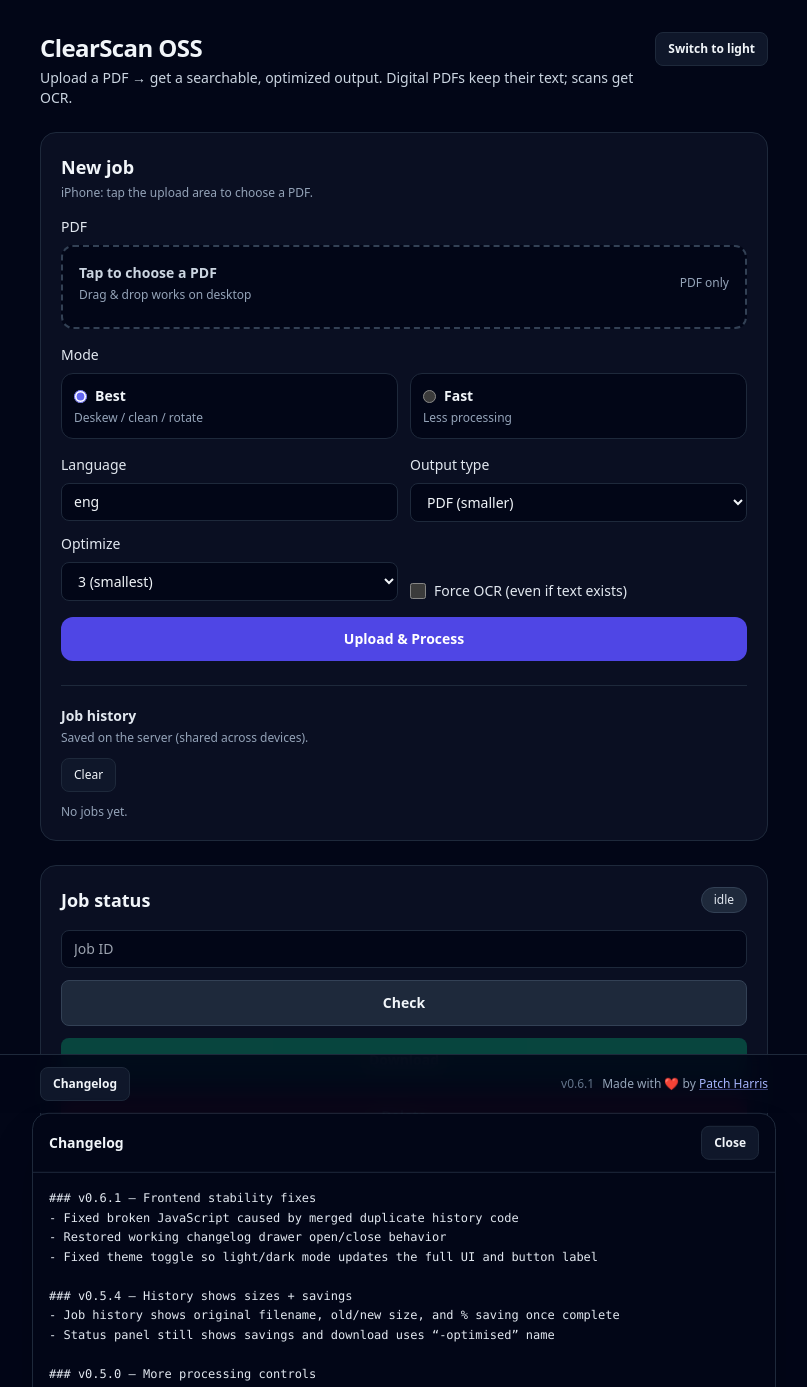
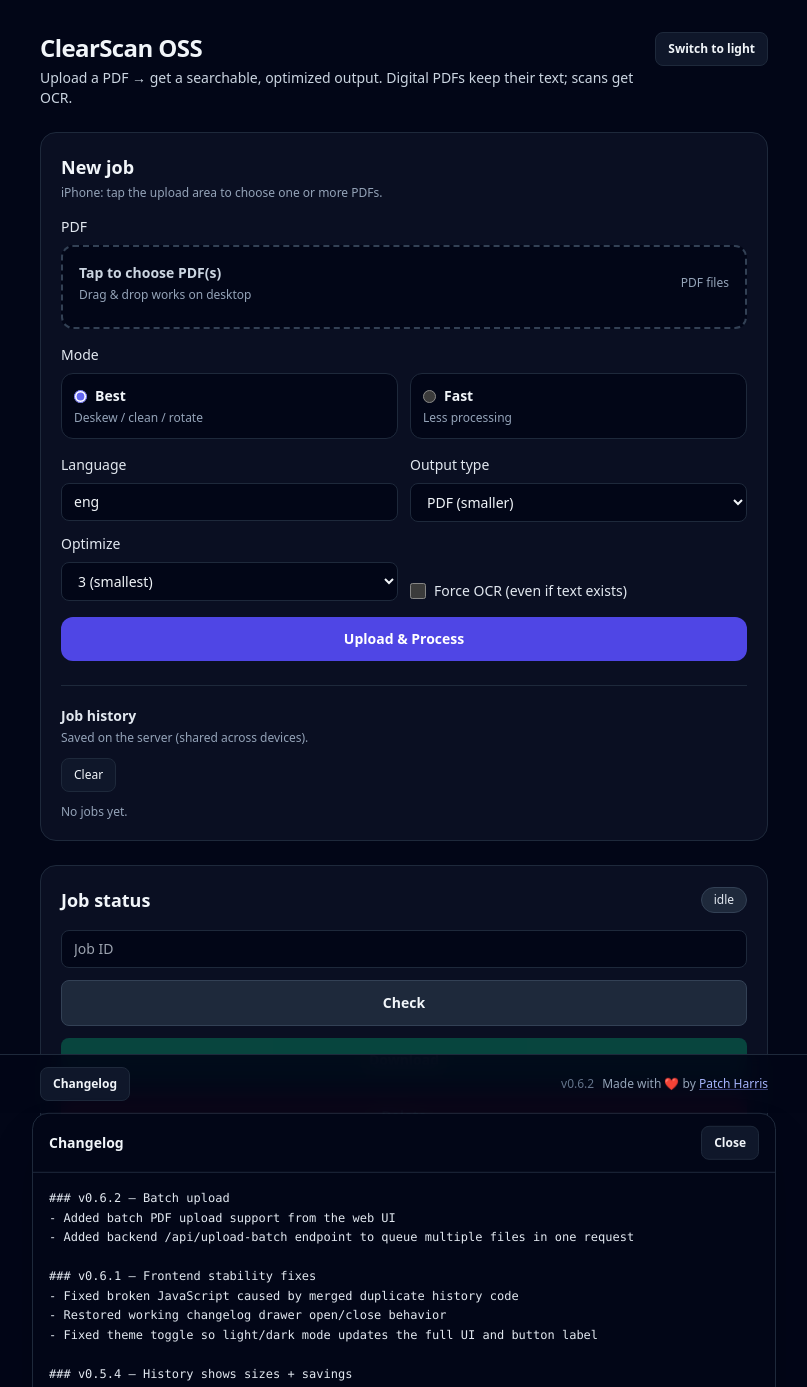
Before and after one commit to patchharris/clearscan-oss, a FastAPI app: page / in a window 1280 px wide. Shown: the whole page, without its empty margins (236-1043 px from the left). Run offline with FastAPI, Linux system fonts and the light colour scheme; data that the repository does not hold is empty; parts of the project's set-up code (start-up, migrations or seed data) failed here and were passed over; some libraries are stand-ins or nearby versions.

Commit message:
feat(batch): add multi-file upload flow and backend batch queue endpoint (v0.6.2)

```diff
--- a/app/main.py
+++ b/app/main.py
@@ -13,7 +13,7 @@ from fastapi.responses import HTMLResponse, JSONResponse, FileResponse
 from fastapi.staticfiles import StaticFiles
 from fastapi.templating import Jinja2Templates
 
-APP_VERSION = "v0.6.1"
+APP_VERSION = "v0.6.2"
 
 APP_DIR = Path(__file__).resolve().parent
 ENGINE = Path("/srv/engine/clearscan_engine.py")
@@ -130,6 +130,47 @@ def run_job(job_id: str, lang: str, mode: str, force_ocr: bool, output_type: str
         write_status(paths["status"], "error", exit_code=rc)
 
 
+def create_job_from_upload(file: UploadFile, contents: bytes, lang: str, mode: str, force_ocr: bool, output_type: str, optimize: str):
+    size_mb = len(contents) / (1024 * 1024)
+    if size_mb > MAX_UPLOAD_MB:
+        return None, f"File too large: {size_mb:.1f}MB (max {MAX_UPLOAD_MB}MB)"
+
+    job_id = uuid.uuid4().hex
+    paths = job_paths(job_id)
+    paths["base"].mkdir(parents=True, exist_ok=True)
+    paths["input"].write_bytes(contents)
+
+    original_name = safe_filename(file.filename or "document.pdf")
+    paths["meta"].write_text(
+        json.dumps(
+            {
+                "job_id": job_id,
+                "filename": original_name,
+                "created": iso_now(),
+                "lang": lang,
+                "mode": mode,
+                "force_ocr": force_ocr,
+                "output_type": output_type,
+                "optimize": optimize,
+                "input_bytes": len(contents),
+            },
+            indent=2,
+        ),
+        encoding="utf-8",
+    )
+
+    write_status(paths["status"], "queued")
+
+    t = threading.Thread(
+        target=run_job,
+        args=(job_id, lang, mode, force_ocr, output_type, optimize),
+        daemon=True,
+    )
+    t.start()
+
+    return {"job_id": job_id, "filename": original_name, "input_bytes": len(contents)}, None
+
+
 @app.get("/", response_class=HTMLResponse)
 def index(request: Request):
     return templates.TemplateResponse("index.html", {"request": request})
@@ -192,47 +233,44 @@ async def upload_pdf(
     optimize: str = Form("3"),
 ):
     contents = await file.read()
-    size_mb = len(contents) / (1024 * 1024)
-    if size_mb > MAX_UPLOAD_MB:
+    job, err = create_job_from_upload(file, contents, lang, mode, force_ocr, output_type, optimize)
+    if err:
+        return JSONResponse({"error": err}, status_code=413)
+    return job
+
+
+@app.post("/api/upload-batch")
+async def upload_pdf_batch(
+    files: list[UploadFile] = File(...),
+    lang: str = Form("eng"),
+    mode: str = Form("best"),
+    force_ocr: bool = Form(False),
+    output_type: str = Form("pdf"),
+    optimize: str = Form("3"),
+):
+    if not files:
+        return JSONResponse({"error": "No files provided"}, status_code=400)
+
+    jobs = []
+    errors = []
+    for file in files:
+        contents = await file.read()
+        job, err = create_job_from_upload(file, contents, lang, mode, force_ocr, output_type, optimize)
+        if err:
+            errors.append({
+                "filename": safe_filename(file.filename or "document.pdf"),
+                "error": err,
+            })
+            continue
+        jobs.append(job)
+
+    if not jobs:
         return JSONResponse(
-            {"error": f"File too large: {size_mb:.1f}MB (max {MAX_UPLOAD_MB}MB)"},
-            status_code=413,
+            {"error": "No files were queued", "jobs": [], "errors": errors},
+            status_code=413 if errors else 400,
         )
 
-    job_id = uuid.uuid4().hex
-    paths = job_paths(job_id)
-    paths["base"].mkdir(parents=True, exist_ok=True)
-    paths["input"].write_bytes(contents)
-
-    original_name = safe_filename(file.filename or "document.pdf")
-    paths["meta"].write_text(
-        json.dumps(
-            {
-                "job_id": job_id,
-                "filename": original_name,
-                "created": iso_now(),
-                "lang": lang,
-                "mode": mode,
-                "force_ocr": force_ocr,
-                "output_type": output_type,
-                "optimize": optimize,
-                "input_bytes": len(contents),
-            },
-            indent=2,
-        ),
-        encoding="utf-8",
-    )
-
-    write_status(paths["status"], "queued")
-
-    t = threading.Thread(
-        target=run_job,
-        args=(job_id, lang, mode, force_ocr, output_type, optimize),
-        daemon=True,
-    )
-    t.start()
-
-    return {"job_id": job_id, "filename": original_name, "input_bytes": len(contents)}
+    return {"jobs": jobs, "errors": errors}
 
 
 @app.get("/api/status/{job_id}")
--- a/app/static/app.js
+++ b/app/static/app.js
@@ -69,7 +69,7 @@ async function loadVersion() {
     const v = await res.json();
     if (buildInfo) {
       const sha = v.git_sha ? ` (${String(v.git_sha).slice(0,7)})` : "";
-      buildInfo.textContent = `${v.version || "v0.6.1"}${sha}`;
+      buildInfo.textContent = `${v.version || "v0.6.2"}${sha}`;
     }
   } catch {}
 }
@@ -80,9 +80,21 @@ themeToggle?.addEventListener("click", () => setTheme(getTheme() === "dark" ? "l
 // --- File picker + drag/drop ---
 dropZone?.addEventListener("click", () => fileInput?.click());
 
+function updateSelectedFileLabel(files) {
+  const selected = files || fileInput?.files;
+  if (!selected || !selected.length) {
+    fileName.textContent = "";
+    return;
+  }
+  if (selected.length === 1) {
+    fileName.textContent = `Selected: ${selected[0].name}`;
+    return;
+  }
+  fileName.textContent = `Selected: ${selected.length} files`;
+}
+
 fileInput?.addEventListener("change", () => {
-  const f = fileInput.files?.[0];
-  fileName.textContent = f ? `Selected: ${f.name}` : "";
+  updateSelectedFileLabel(fileInput.files);
 });
 
 ["dragenter", "dragover"].forEach((evt) =>
@@ -92,13 +104,27 @@ fileInput?.addEventListener("change", () => {
     dropZone.classList.add("border-indigo-500/70");
   })
 );
-["dragleave", "drop"].forEach((evt) =>
+["dragleave"].forEach((evt) =>
   dropZone?.addEventListener(evt, (e) => {
     e.preventDefault();
     e.stopPropagation();
     dropZone.classList.remove("border-indigo-500/70");
   })
 );
+
+dropZone?.addEventListener("drop", (e) => {
+  e.preventDefault();
+  e.stopPropagation();
+  dropZone.classList.remove("border-indigo-500/70");
+
+  const droppedFiles = e.dataTransfer?.files;
+  if (!droppedFiles || !droppedFiles.length) return;
+
+  try {
+    fileInput.files = droppedFiles;
+  } catch {}
+  updateSelectedFileLabel(droppedFiles);
+});
 
 // --- Helpers ---
 function humanBytes(n) {
@@ -332,29 +358,66 @@ async function refresh(jobId, updateHistory = false) {
 uploadForm.addEventListener("submit", async (e) => {
   e.preventDefault();
 
-  jobInfo.textContent = "Uploading...";
+  const selectedFiles = fileInput?.files;
+  const fileCount = selectedFiles?.length || 0;
+  if (!fileCount) {
+    jobInfo.textContent = "Please choose at least one PDF.";
+    return;
+  }
+
+  jobInfo.textContent = fileCount > 1 ? `Uploading ${fileCount} files...` : "Uploading...";
   savingsLine.textContent = "";
 
   const formData = new FormData(uploadForm);
+  let endpoint = "/api/upload";
+  let requestBody = formData;
 
-  const res = await fetch("/api/upload", { method: "POST", body: formData });
+  if (fileCount > 1) {
+    endpoint = "/api/upload-batch";
+    const batchData = new FormData();
+    for (const f of selectedFiles) {
+      batchData.append("files", f, f.name);
+    }
+    batchData.append("lang", String(formData.get("lang") || "eng"));
+    batchData.append("mode", String(formData.get("mode") || "best"));
+    batchData.append("output_type", String(formData.get("output_type") || "pdf"));
+    batchData.append("optimize", String(formData.get("optimize") || "3"));
+    batchData.append("force_ocr", formData.has("force_ocr") ? "true" : "false");
+    requestBody = batchData;
+  }
+
+  const res = await fetch(endpoint, { method: "POST", body: requestBody });
   const data = await res.json();
 
   if (!res.ok) {
-    jobInfo.textContent = data.error || "Upload failed";
+    const failed = Array.isArray(data.errors) ? ` (${data.errors.length} failed)` : "";
+    jobInfo.textContent = `${data.error || "Upload failed"}${failed}`;
     return;
   }
 
-  const jobId = data.job_id;
-  jobInfo.textContent = `Job created: ${jobId}`;
+  const createdJobs = Array.isArray(data.jobs)
+    ? data.jobs
+    : (data.job_id ? [data] : []);
+  if (!createdJobs.length) {
+    jobInfo.textContent = "No jobs were created.";
+    return;
+  }
+
+  const failedCount = Array.isArray(data.errors) ? data.errors.length : 0;
+  jobInfo.textContent = `${createdJobs.length} job${createdJobs.length === 1 ? "" : "s"} created${failedCount ? `, ${failedCount} failed` : ""}.`;
+
+  for (const job of createdJobs) {
+    upsertLocalHistory({
+      jobId: job.job_id,
+      filename: job.filename,
+      ts: new Date().toISOString(),
+      inputBytes: typeof job.input_bytes === "number" ? job.input_bytes : undefined,
+    });
+  }
+  await renderHistory();
+
+  const jobId = createdJobs[0].job_id;
   jobIdInput.value = jobId;
-
-  upsertLocalHistory({
-    jobId,
-    filename: data.filename,
-    ts: new Date().toISOString(),
-    inputBytes: typeof data.input_bytes === "number" ? data.input_bytes : undefined,
-  });
 
   await refresh(jobId, true);
 
--- a/app/templates/index.html
+++ b/app/templates/index.html
@@ -59,7 +59,7 @@
       <!-- New job -->
       <section class="rounded-2xl bg-slate-900/60 border border-slate-800 p-5 smooth">
         <h2 class="text-lg font-semibold">New job</h2>
-        <p class="text-slate-400 text-xs mt-1">iPhone: tap the upload area to choose a PDF.</p>
+        <p class="text-slate-400 text-xs mt-1">iPhone: tap the upload area to choose one or more PDFs.</p>
 
         <form id="uploadForm" class="mt-4 space-y-4">
           <div>
@@ -70,15 +70,15 @@
                      hover:border-indigo-500/70 hover:bg-slate-950/70 cursor-pointer">
               <div class="flex items-center justify-between gap-3">
                 <div class="min-w-0">
-                  <div class="font-semibold">Tap to choose a PDF</div>
+                  <div class="font-semibold">Tap to choose PDF(s)</div>
                   <div class="text-slate-400 text-xs mt-1">Drag & drop works on desktop</div>
                 </div>
-                <div class="text-slate-400 text-xs">PDF only</div>
+                <div class="text-slate-400 text-xs">PDF files</div>
               </div>
               <div id="fileName" class="mt-2 text-xs text-slate-400 truncate"></div>
             </div>
 
-            <input id="fileInput" name="file" type="file" accept="application/pdf" required class="hidden" />
+            <input id="fileInput" name="file" type="file" accept="application/pdf" required multiple class="hidden" />
           </div>
 
           <div>
@@ -219,7 +219,7 @@
       </button>
 
       <div class="text-xs text-slate-400">
-        <span id="buildInfo" class="text-slate-500 mr-2">v0.6.1</span>Made with ❤️ by
+        <span id="buildInfo" class="text-slate-500 mr-2">v0.6.2</span>Made with ❤️ by
         <a href="https://patchharris.info" target="_blank" rel="noopener"
           class="text-indigo-300 hover:text-indigo-200 underline decoration-indigo-400/40">
           Patch Harris
@@ -245,7 +245,11 @@
       </div>
 
       <div class="p-4 max-h-[60vh] overflow-auto">
-        <pre class="whitespace-pre-wrap text-xs text-slate-200 leading-relaxed">### v0.6.1 — Frontend stability fixes
+        <pre class="whitespace-pre-wrap text-xs text-slate-200 leading-relaxed">### v0.6.2 — Batch upload
+- Added batch PDF upload support from the web UI
+- Added backend /api/upload-batch endpoint to queue multiple files in one request
+
+### v0.6.1 — Frontend stability fixes
 - Fixed broken JavaScript caused by merged duplicate history code
 - Restored working changelog drawer open/close behavior
 - Fixed theme toggle so light/dark mode updates the full UI and button label
@@ -284,6 +288,6 @@
     </div>
   </aside>
 
-  <script src="/static/app.js?v=0.6.1"></script>
+  <script src="/static/app.js?v=0.6.2"></script>
 </body>
 </html>
```
